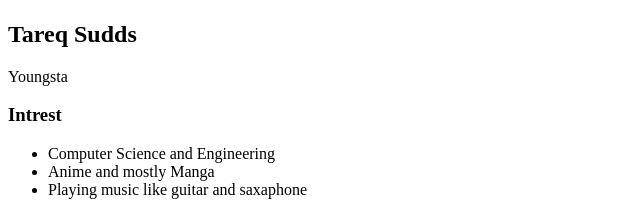
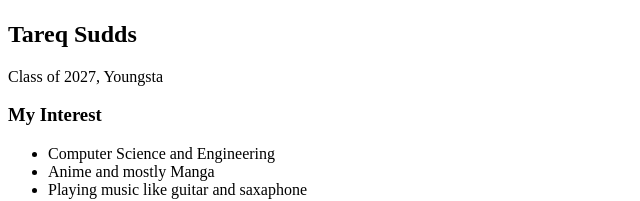
Before and after one commit to DoomaticSudds/doomaticsudds.github.io, a plain HTML site: page index.html in a window 1280 px wide. Shown: the part 422-623 px from the top of the page, without its empty margins (0-640 px from the left). Drawn offline with Linux system fonts and the light colour scheme.

Commit message:
Fixed Typos and changed Content

```diff
--- a/index.html
+++ b/index.html
@@ -29,10 +29,10 @@
                <!--Div 2 (Content)-->
                 <div>
                     <h2>Tareq Sudds</h2>
-                    <p>Youngsta</p>
-                    <!--Intrests Section-->
+                    <p>Class of 2027, Youngsta</p>
+                    <!--Interests Section-->
                     <div>
-                        <h3>Intrest</h3>
+                        <h3>My Interest</h3>
                         <ul>
                             <li>Computer Science and Engineering</li>
                             <li>Anime and mostly Manga</li>
```
